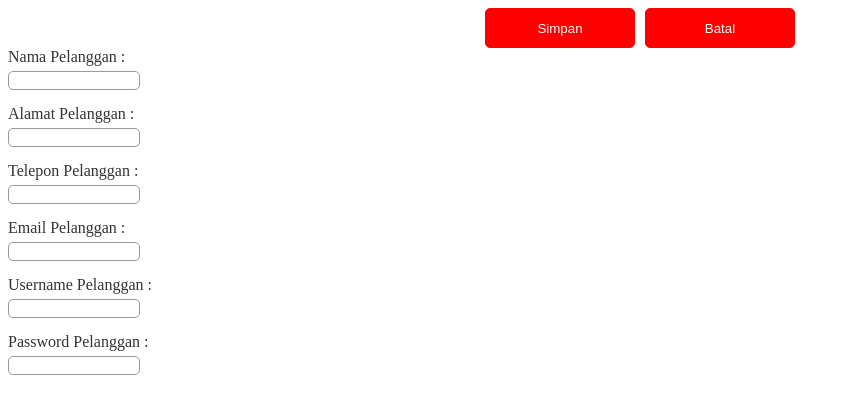
After one commit to dediirawanuti/php-codeigniter, a CodeIgniter app: the page made by Client/application/views/pelanggan_ubah.php in a window 1280 px wide. The commit adds this page. Shown: the top 414 px of the page, without its empty margins (0-850 px from the left). Run offline with CodeIgniter, Linux system fonts and the light colour scheme.

Commit message:
add pelanggan_ubah

```diff
--- /dev/null
+++ b/Client/application/views/pelanggan_ubah.php
@@ -0,0 +1,345 @@
+<!DOCTYPE html>
+<html lang="en">
+<head>
+    <meta charset="UTF-8">
+    <meta http-equiv="X-UA-Compatible" content="IE=edge">
+    <meta name="viewport" content="width=device-width, initial-scale=1.0">
+    <title>Ubah Data Pelanggan</title>
+
+    <!-- css internal -->
+    <style>
+        .area_tombol {
+            display: flex;
+            width: 100%;
+            justify-content: center;
+        }
+        .btn_simpan {
+            width: 150px;
+            height: 40px;
+            background: #FF0000;
+            color: #FFFFFF;
+            border-radius: 5px;
+            margin-right: 5px;
+            border : 1px solid #FF0000;
+            cursor : pointer;
+        }
+        .btn_batal {
+            width: 150px;
+            height: 40px;
+            background: #FF0000;
+            color: #FFFFFF;
+            border-radius: 5px;
+            margin-left: 5px;
+            border : 1px solid #FF0000;
+            cursor : pointer;
+        }
+        .area_content {
+            display: flex;
+            width: 100%;
+            flex-direction: column;
+            margin-top: 2em;
+        }
+        .area_object {
+            display: flex;
+            width: 100%;
+            flex-direction: column;
+            margin-bottom: 5px;
+        }
+        .label_object {
+            font: arial 1em;
+            color: #333333;
+            margin-bottom: 5px;
+            width: 100%;
+        }
+        .input_object {
+            font: Arial 1 em;
+            color: #333333;
+            margin-bottom: 10px;
+            width: 10%;
+            border-radius: 5px;
+            border: 1px solid #999999;
+        }
+    </style>
+
+</head>
+<body>
+    <!-- area tombol -->
+    <nav class="area_tombol">
+        <!-- tombol tambah -->
+        <button class="btn_simpan" onclick="simpan()">
+            Simpan
+        </button>
+        <!-- tombol batal -->
+        <button class="btn_batal" onclick="batal()">
+            Batal
+        </button>
+    </nav>
+    <!-- area isi/content  -->
+        <section class="area_object">
+            <!-- Label Nama -->
+            <section class="area_object">
+                <label class="label_object" id="lbl_nama">
+                    Nama Pelanggan :
+                </label>
+                <input class="input_object" type="text" id="txt_nama" maxlength="100">
+                <span style="display : none" id ="err_nama"></span>
+            </section>
+            <!-- Label Alamat -->
+            <section class="area_object">
+                <label class="label_object" id="lbl_alamat">
+                    Alamat Pelanggan :
+                </label>
+                <input class="input_object" type="text" id="txt_alamat" maxlength="255">
+                <span style="display : none" id ="err_alamat"></span>
+            </section>
+            <!-- Label Telepon -->
+            <section class="area_object">
+                <label class="label_object" id="lbl_telepon">
+                    Telepon Pelanggan :
+                </label>
+                <input class="input_object" type="text" id="txt_telepon" maxlength="13">
+                <span style="display : none" id ="err_telepon"></span>
+            </section>
+            <!-- Label Email -->
+            <section class="area_object">
+                <label class="label_object" id="lbl_email">
+                    Email Pelanggan :
+                </label>
+                <input class="input_object" type="email" id="txt_email" maxlength="255">
+                <span style="display : none" id ="err_email"></span>
+            </section>
+            <!-- Label Username -->
+            <section class="area_object">
+                <label class="label_object" id="lbl_username">
+                    Username Pelanggan :
+                </label>
+                <input class="input_object" type="text" id="txt_username" maxlength="50">
+                <span style="display : none" id ="err_username"></span>
+            </section>
+            <!-- Label Password -->
+            <section class="area_object">
+                <label class="label_object" id="lbl_password">
+                    Password Pelanggan :
+                </label>
+                <input class="input_object" type="password" id="txt_password">
+                <span style="display : none" id ="err_password"></span>
+            </section>
+
+        </section>
+
+        <!-- Ambil CDN jquery -->
+        <script src="https://cdnjs.cloudflare.com/ajax/libs/jquery/3.6.0/jquery.min.js" integrity="sha512-894YE6QWD5I59HgZOGReFYm4dnWc1Qt5NtvYSaNcOP+u1T9qYdvdihz0PPSiiqn/+/3e7Jo4EaG7TubfWGUrMQ==" crossorigin="anonymous" referrerpolicy="no-referrer"></script>
+
+        <script>
+            // variabel warna
+            let merah = "#FF0000";
+            let abu = "#333333";
+            function batal() {
+                // alihkan ke halaman "Pelamggan"
+                location.href="<?php echo site_url("pelanggan")?>";
+
+            }
+
+            function simpan() {
+                // $(".label_object").css("color","#FFCC00");
+                // $(".label_object").css("font-size","24px");
+                // $("#lbl_nama").html("Isi nama pelanggan");
+                // $("#txt_nama").val("Ini Isininya pelanggan");
+
+                // $("#lbl_nama").css("color","#FF0000");
+                // $("#txt_nama").css("border","1px solid #FF0000");
+
+                // jika "txt_nama" tidak diisi
+                if ($("#txt_nama").val() == "") {
+
+                    $("#lbl_nama").css("color", merah);
+                    $("#txt_nama").css("border","1px solid "+merah);
+
+                    // tampilkan pesan error
+                    $("#err_nama").show();
+                    $("#err_nama").html("Nama harus diisi !");
+                    $("#err_nama").css("color", merah);
+
+                    // isi variable "act_nama" = 0
+                    act_nama = 0;
+                }
+                // jika "txt_nama" diisi
+                else {
+
+                    // hapus semua "class" yang digunakan
+                    // $("lbl_nama").removeClass();
+                    // $("txt_nama").removeClass();
+
+                    // set ke "default" class yang dipakai
+                    // $("lbl_nama").addClass("label_object");
+                    // $("txt_nama").addClass("input_object");
+
+                    $("#lbl_nama").css("color", abu);
+                    $("#txt_nama").css("border","1px solid "+abu);
+
+                    // hilangkan pesan error
+                    $("#err_nama").hide();
+
+                    // isi variable "act_nama" = 1
+                    act_nama = 1;
+                }
+
+                // jika "txt_alamat" tidak diisi
+                if($("#txt_alamat").val() == "") {
+
+                    $("#lbl_alamat").css("color", merah);
+                    $("#txt_alamat").css("border", "1 px solid "+merah);
+
+                    // tampilkan pesan error
+                    $("#err_alamat").show();
+                    $("#err_alamat").html("Alamat Harus Diisi !");
+                    $("#err_alamat").css("color", merah);
+
+                    // isi variabel "act_alamat"
+                    act_alamat = 0;
+                }
+                else {
+
+                    $("#lbl_alamat").css("color", abu);
+                    $("#txt_alamat").css("border", "1px solid "+abu);
+
+                    // hilangkan pesan error
+                    $("#err_alamat").hide();
+
+                    // isi variabel "act_alamat"
+                    act_alamat = 1;
+                }
+
+                // jika "txt_telepon" tidak diisi
+                if($("#txt_telepon").val() == "") {
+
+                    $("#lbl_telepon").css("color", merah);
+                    $("#txt_telepon").css("border", "1 px solid "+merah);
+
+                    // tampilkan pesan error
+                    $("#err_telepon").show();
+                    $("#err_telepon").html("Telepon Harus Diisi !");
+                    $("#err_telepon").css("color", merah);
+
+                    // isi variabel "act_telepon"
+                    act_telepon = 0;
+                }
+                else {
+
+                    $("#lbl_telepon").css("color", abu);
+                    $("#txt_telepon").css("border", "1px solid "+abu);
+
+                    // hilangkan pesan error
+                    $("#err_telepon").hide();
+
+                    // isi variabel "act_telepon"
+                    act_telepon = 1;
+                }
+
+                // jika "txt_email" tidak diisi
+                if($("#txt_email").val() == "") {
+
+                    $("#lbl_email").css("color", merah);
+                    $("#txt_email").css("border", "1 px solid "+merah);
+
+                    // tampilkan pesan error
+                    $("#err_email").show();
+                    $("#err_email").html("Email Harus Diisi !");
+                    $("#err_email").css("color", merah);
+
+                    // isi variabel "act_email"
+                    act_email = 0;
+                }
+                else {
+
+                    $("#lbl_email").css("color", abu);
+                    $("#txt_email").css("border", "1px solid "+abu);
+
+                    // hilangkan pesan error
+                    $("#err_email").hide();
+
+                    // isi variabel "act_email"
+                    act_email = 1;
+                }
+
+                // jika "txt_username" tidak diisi
+                if($("#txt_username").val() == "") {
+
+                    $("#lbl_username").css("color", merah);
+                    $("#txt_username").css("border", "1 px solid "+merah);
+
+                    // tampilkan pesan error
+                    $("#err_username").show();
+                    $("#err_username").html("username Harus Diisi !");
+                    $("#err_username").css("color", merah);
+
+                    // isi variabel "act_username"
+                    act_username = 0;
+                }
+                else {
+
+                    $("#lbl_username").css("color", abu);
+                    $("#txt_username").css("border", "1px solid "+abu);
+
+                    // hilangkan pesan error
+                    $("#err_username").hide();
+
+                    // isi variabel "act_username"
+                    act_username = 1;
+                }
+                // jika "txt_password" tidak diisi
+                if($("#txt_password").val() == "") {
+
+                    $("#lbl_password").css("color", merah);
+                    $("#txt_password").css("border", "1 px solid "+merah);
+
+                    // tampilkan pesan error
+                    $("#err_password").show();
+                    $("#err_password").html("password Harus Diisi !");
+                    $("#err_password").css("color", merah);
+
+                    // isi variabel "act_password"
+                    act_password = 0;
+                }
+                else {
+
+                    $("#lbl_password").css("color", abu);
+                    $("#txt_password").css("border", "1px solid "+abu);
+
+                    // hilangkan pesan error
+                    $("#err_password").hide();
+
+                    // isi variabel "act_password"
+                    act_password = 1;
+                }
+
+                // jika seluruh komponen terisi
+                if (act_nama == 1 && act_alamat == 1 && act_telepon == 1 && act_email == 1 && act_username == 1 && act_password == 1) {
+
+                    // proses penyimpanan data pelanggan dengan AJAX
+                    $.ajax({
+                        type: "POST",
+                        url: "<?php echo site_url("Pelanggan/simpan"); ?>",
+                        data: "nama_plg="+$("#txt_nama").val()+"&alamat_plg="+$("#txt_alamat").val()+"&telepon_plg="+$("#txt_telepon").val()+"&email_plg="+$("#txt_email").val()+"&username_plg="+$("#txt_username").val()+"&password_plg="+$("#txt_password").val(),
+                        success: function (response) {
+
+                            // buat variabel untuk ambil array response
+                            let str = response.split("&bull;");
+
+                            alert(str[0]);
+
+                            // jika str[1] bernilai = 1 (berhasil disimpan)
+                            if(str[1] == "1") {
+
+                            // redirect ke halaman "pelanggan_tampil"
+                            location.href="<?php echo site_url("Pelanggan") ?>";
+                            }
+                        }
+                    });
+
+                }
+            }
+        </script>
+
+</body>
+</html>
```
Also changed, not shown: Client/application/controllers/Pelanggan.php (+19 -0 lines), Client/application/views/pelanggan_tampil.php (+13 -7 lines).
